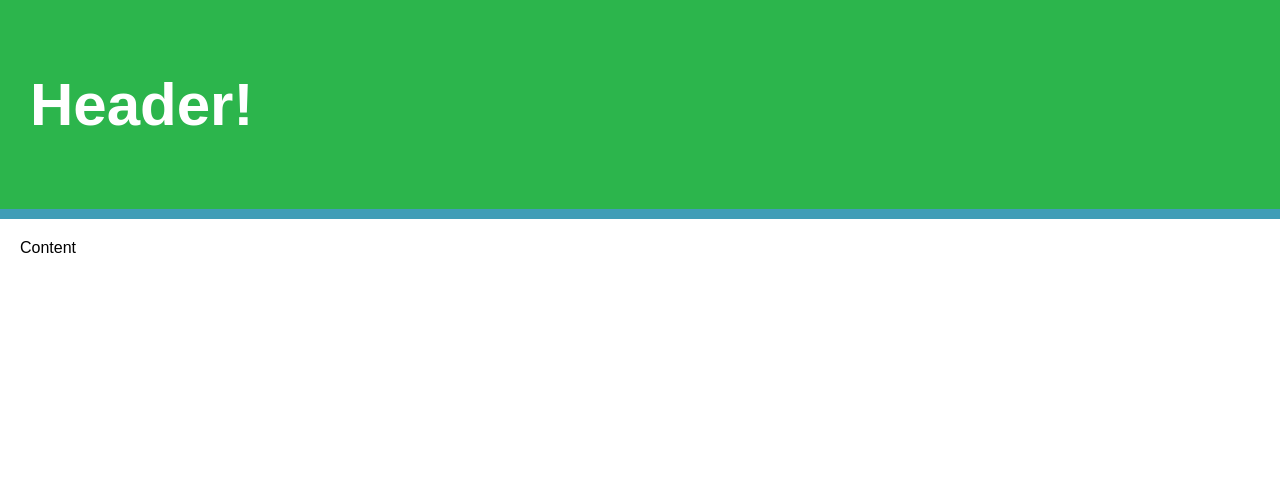
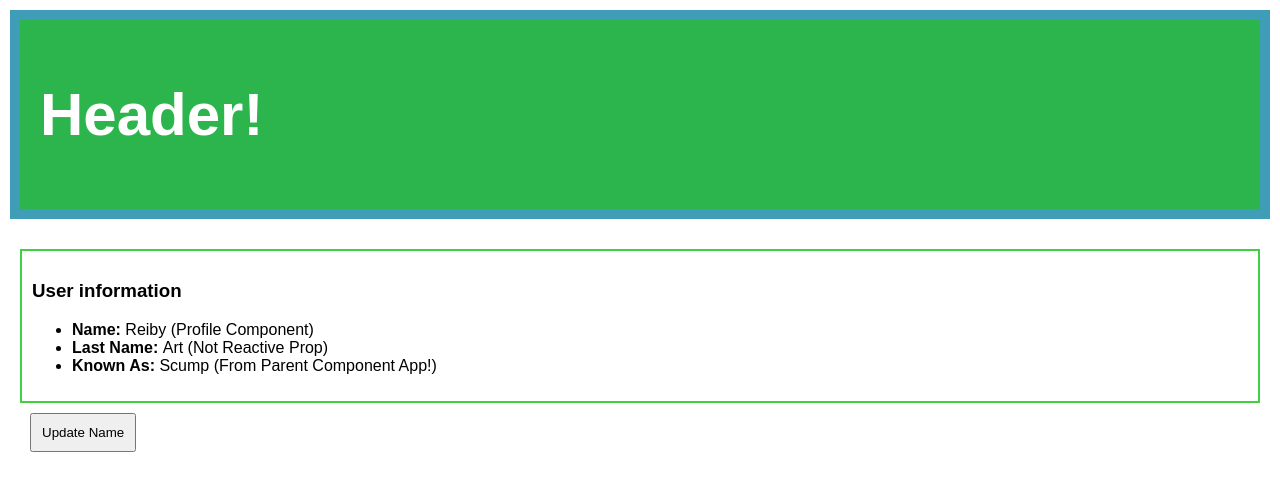
Before and after one commit to ReibyArt/Udemy-Vue3-Pinia-Firebase-Course, a Vue app in the folder Section 4 - Components And Nodes/: page / in a window 1280 px wide. Shown: the top 490 px of the page. Built offline with nearby package versions, Linux system fonts and the light colour scheme.

Commit message:
Passing Props

```diff
--- a/Section 4 - Components And Nodes/src/App.vue
+++ b/Section 4 - Components And Nodes/src/App.vue
@@ -1,26 +1,34 @@
 <!-- App -->
 <template>
   <div>
-     <app-header/>
+    <app-header />
     <div class="container">
       <div>
-      Content
+        <Profile :knownAs="dataName.alsoKnownAs" lastName=" Art (Not Reactive Prop)" />
+      </div>
+      <button @click="updateName" class="btn">Update Name</button>
     </div>
   </div>
-   </div>
-
-
 </template>
 
 <!-- With Setup in Script! Very nice! -->
 <script setup>
-import { ref } from 'vue';
+import { ref } from 'vue'
+import { reactive } from 'vue'
+
 // GET LOCAL COMPONENT //
-import Footer from './components/header_footer/Footer.vue';
-  const nameMy = ref('Hello, ReibyArtGames with setup in script!');
+import Profile from './components/User/Profile.vue'
+
+const dataName = reactive({
+  alsoKnownAs: 'Scump (From Parent Component App!)',
+})
+
+const updateName = () => {
+  dataName.alsoKnownAs = 'Games ((From Component App!))'
+}
+
+const nameMy = ref('Hello, ReibyArtGames with setup in script!')
 </script>
-
-
 
 <!-- Style is Global!  -->
 <!-- Scoped --- this is for a local component! -->
@@ -30,16 +38,16 @@ body {
   margin: 0;
   font-family: 'Robot', sans-serif;
 }
-.container{
+.container {
   min-height: 84vh;
   box-sizing: border-box;
   padding: 20px;
 }
+.btn {
+  padding: 10px;
+  margin: 10px;
+}
 </style>
-
-
-
-
 
 <!-- Without setup in script -->
 <!-- <script>
--- /dev/null
+++ b/Section 4 - Components And Nodes/src/components/User/Profile.vue
@@ -0,0 +1,25 @@
+<template>
+  <div class="user_profile">
+    <h3>User information</h3>
+    <ul>
+      <li><span>Name: </span> {{ nameInProfile }}</li>
+      <li><span>Last Name: </span> {{ lastName }}</li>
+      <li><span>Known As: </span> {{ knownAs }}</li>
+    </ul>
+  </div>
+</template>
+
+<script setup>
+const props = defineProps(['name', 'lastName', 'knownAs'])
+const nameInProfile = 'Reiby (Profile Component)'
+</script>
+
+<style scoped>
+span {
+  font-weight: 800;
+}
+.user_profile {
+  border: 2px solid #42cf42;
+  padding: 10px;
+}
+</style>
--- a/Section 4 - Components And Nodes/src/components/header_footer/Footer.vue
+++ b/Section 4 - Components And Nodes/src/components/header_footer/Footer.vue
@@ -1,14 +1,12 @@
 <template>
   <footer>
     <div>
-      <h2> Footer!</h2>
+      <h2>Footer!</h2>
     </div>
   </footer>
 </template>
 
-
 <style scoped>
-
 h2 {
   color: red;
 }
--- a/Section 4 - Components And Nodes/src/components/header_footer/Header.vue
+++ b/Section 4 - Components And Nodes/src/components/header_footer/Header.vue
@@ -7,13 +7,13 @@
 </template>
 
 <style scoped>
-
 header {
   background: #2cb54c;
-   border-bottom: 10px solid #409db7;
+  border: 10px solid #409db7;
   box-sizing: border-box;
-   padding: 30px;
+  padding: 20px;
   color: white;
   font-size: 30px;
+  margin: 10px;
 }
 </style>
```
Lines whose indentation alone changed are shown as unchanged.
